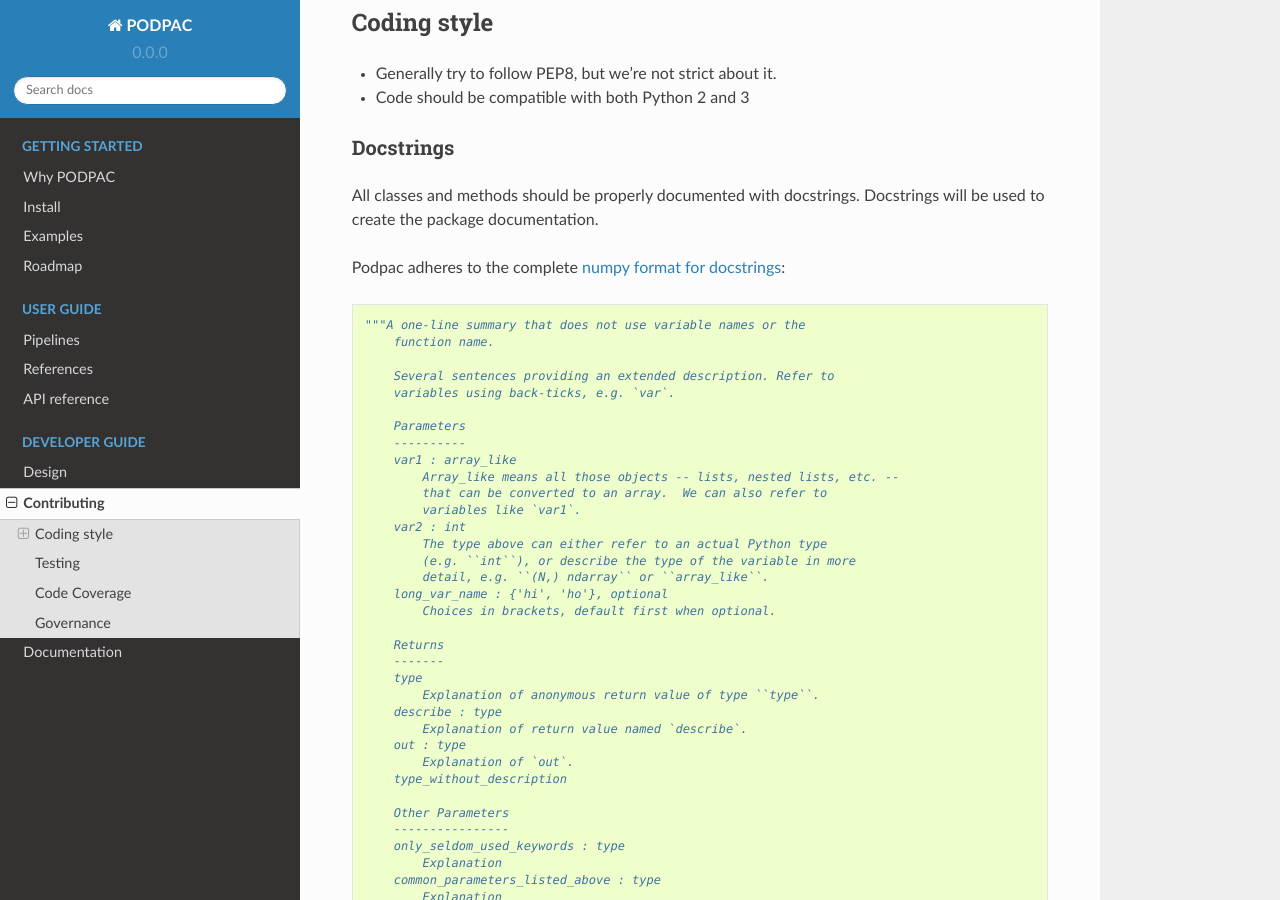
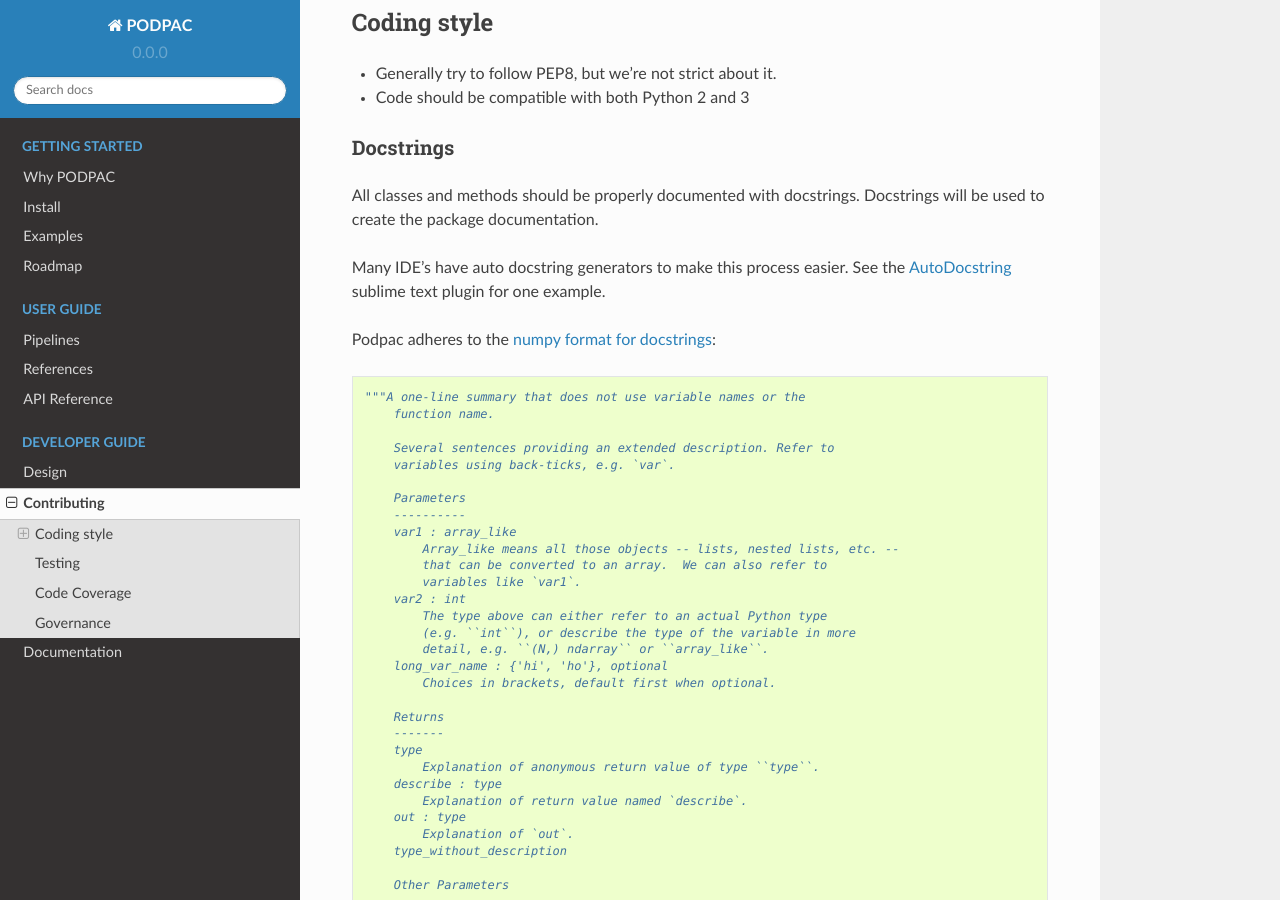
Before and after one commit to creare-com/podpac, a Sphinx documentation site: the page built from doc/source/developer/contributing.md, in a window 1280 px wide and 900 px high, scrolled down 814 px. Built offline with Sphinx 7.4.7 and the Read the Docs theme 2.0.0, drawn with Linux system fonts in a browser that asks for light colours.

````diff
--- a/doc/source/contributing.md
+++ b/doc/source/developer/contributing.md
@@ -1,6 +1,6 @@
 # Contributing
 
-To get a sense of where the project is going, have a look at our [Roadmap](roadmap)
+To get a sense of where the project is going, have a look at our [Roadmap](/roadmap)
 
 There are a number of ways to contribute:
 
@@ -38,7 +38,9 @@
 All classes and methods should be properly documented with docstrings.
 Docstrings will be used to create the package documentation.
 
-Podpac adheres to the complete [numpy format for docstrings](https://numpydoc.readthedocs.io/en/latest/format.html):
+Many IDE's have auto docstring generators to make this process easier. See the [AutoDocstring](https://github.com/KristoforMaynard/SublimeAutoDocstring) sublime text plugin for one example.
+
+Podpac adheres to the [numpy format for docstrings](https://numpydoc.readthedocs.io/en/latest/format.html):
 
 ```python
 """A one-line summary that does not use variable names or the
````
Also changed, not shown: doc/source/api.rst (deleted, +0 -7 lines), doc/source/index.rst (+17 -17 lines), doc/source/user/api.rst (added, +10 -0 lines), doc/source/user/core.rst (added, +10 -0 lines), doc/source/user/core/units.rst (added, +9 -0 lines), doc/source/user/core/utils.rst (added, +8 -0 lines), doc/source/user/settings.rst (added, +8 -0 lines), doc/source/developer/design.md (renamed from doc/source/design.md), doc/source/developer/docs.md (renamed from doc/source/docs.md), doc/source/user/pipelines.md (renamed from doc/source/pipelines.md), doc/source/user/references.md (renamed from doc/source/references.md), 2 other files.
